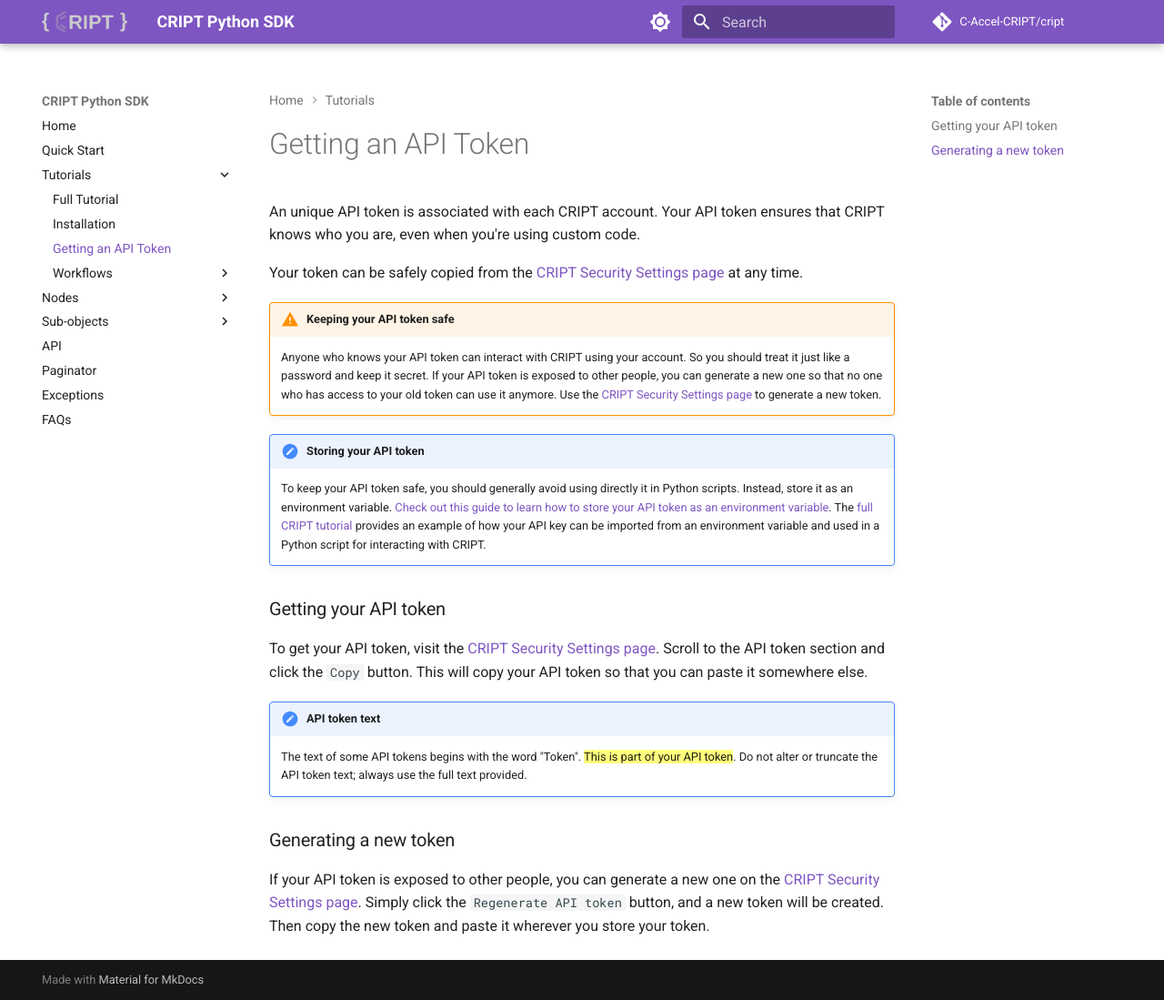
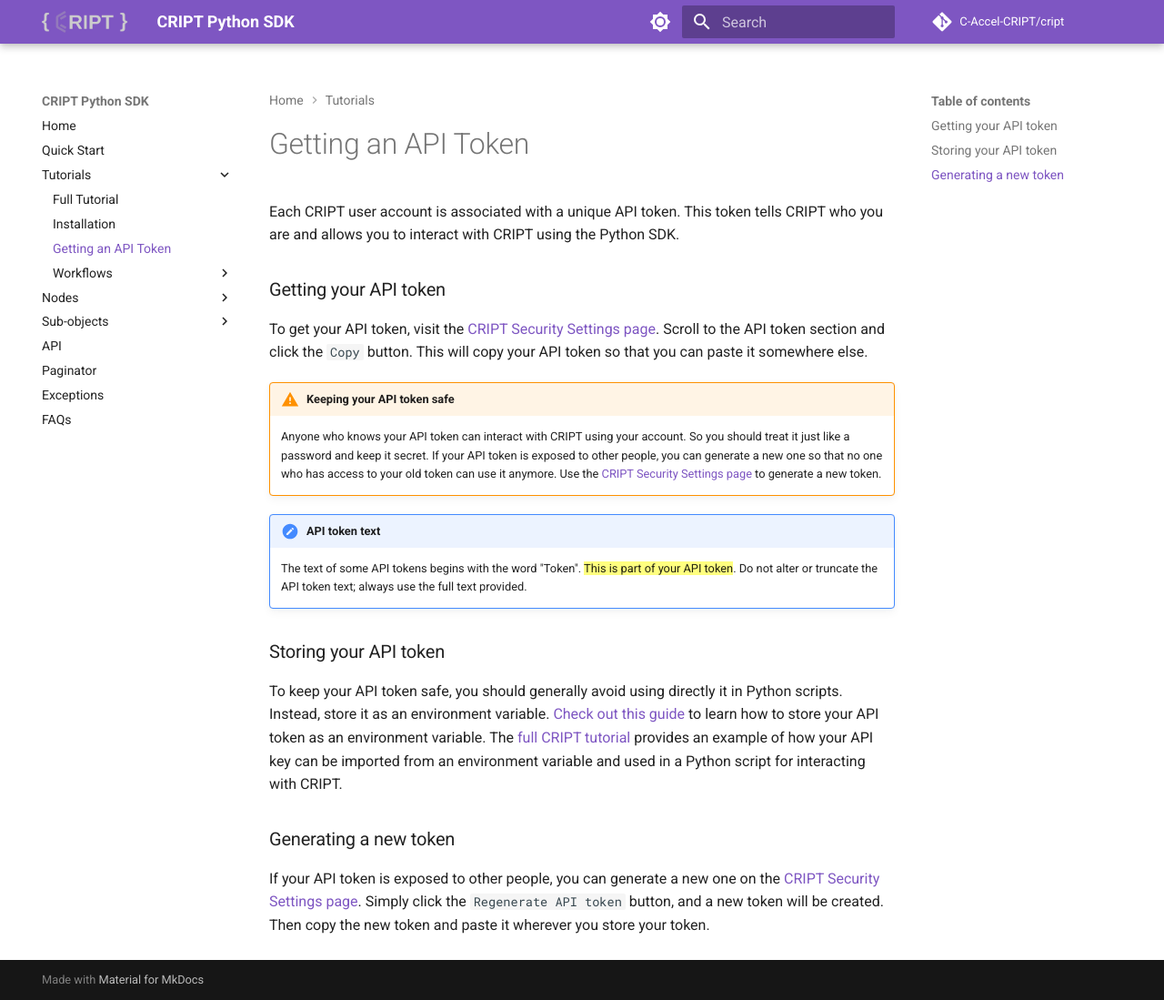
Before and after one commit to C-Accel-CRIPT/sdk-archive, an MkDocs documentation site: the page built from docs/tutorials/api_token.md, in a window 1280 px wide and 1099 px high. Shown: the whole window at 91% size. Built offline with MkDocs 1.6.1 and Material for MkDocs 9.7.7, drawn with Linux system fonts in a browser that asks for light colours; comment, search, counter and statistics services are not loaded.

Commit message:
Update api_token.md

```diff
--- a/docs/tutorials/api_token.md
+++ b/docs/tutorials/api_token.md
@@ -1,30 +1,23 @@
-An unique API token is associated with each CRIPT account.
-Your API token ensures that CRIPT knows who you are, even when
-you're using custom code.
+Each CRIPT user account is associated with a unique API token. This token tells CRIPT who you are and allows you to interact with CRIPT using the Python SDK.
 
-Your token can be safely copied from the
-<a href="https://criptapp.org/security/" target="_blank">CRIPT Security Settings page</a>
-at any time.
+## Getting your API token
+
+To get your API token, visit the <a href="https://criptapp.org/security/" target="_blank">CRIPT Security Settings page</a>. Scroll to the API token section and click the `Copy` button. This will copy your API token so that you can paste it somewhere else.
 
 !!! warning "Keeping your API token safe"
     Anyone who knows your API token can interact with CRIPT using your account. So you should treat it just like a password and keep it secret. If your API token is exposed to other people, you can generate a new one so that no one who has access to your old token can use it anymore. Use the
     <a href="https://criptapp.org/security/" target="_blank">CRIPT Security Settings page</a>
     to generate a new token.
 
-!!! note "Storing your API token"
-    To keep your API token safe, you should generally avoid using directly it
-    in Python scripts. Instead, store it as an environment variable.
-    <a href="https://gargankush.medium.com/storing-api-keys-as-environmental-variable-for-windows-linux-and-mac-and-accessing-it-through-974ba7c5109f" target="_blank">Check out this guide to learn how to store your API token as an environment variable</a>. The <a href="../full_tutorial.md" target="_blank">full CRIPT tutorial</a> provides an example of how your API key can be imported from an environment variable and used in a Python script
-    for interacting with CRIPT.
-
-## Getting your API token
-
-To get your API token, visit the <a href="https://criptapp.org/security/" target="_blank">CRIPT Security Settings page</a>. Scroll to the API token section and click the `Copy` button. This will copy your API token so that you can paste it somewhere else.
-
 !!! note "API token text"
     The text of some API tokens begins with the word "Token". ==This is part of your API token==. Do not alter or truncate the API token text; always use the full text provided.
 
+## Storing your API token
+To keep your API token safe, you should generally avoid using directly it
+in Python scripts. Instead, store it as an environment variable.
+<a href="https://gargankush.medium.com/storing-api-keys-as-environmental-variable-for-windows-linux-and-mac-and-accessing-it-through-974ba7c5109f" target="_blank">Check out this guide</a> to learn how to store your API token as an environment variable. The <a href="../full_tutorial" target="_blank">full CRIPT tutorial</a> provides an example of how your API key can be imported from an environment variable and used in a Python script
+for interacting with CRIPT.
+
 ## Generating a new token
 
- If your API token is exposed to other people, you can generate a new one on the
-    <a href="https://criptapp.org/security/" target="_blank">CRIPT Security Settings page</a>. Simply click the `Regenerate API token` button, and a new token will be created. Then copy the new token and paste it wherever you store your token.
+ If your API token is exposed to other people, you can generate a new one on the <a href="https://criptapp.org/security/" target="_blank">CRIPT Security Settings page</a>. Simply click the `Regenerate API token` button, and a new token will be created. Then copy the new token and paste it wherever you store your token.
```
